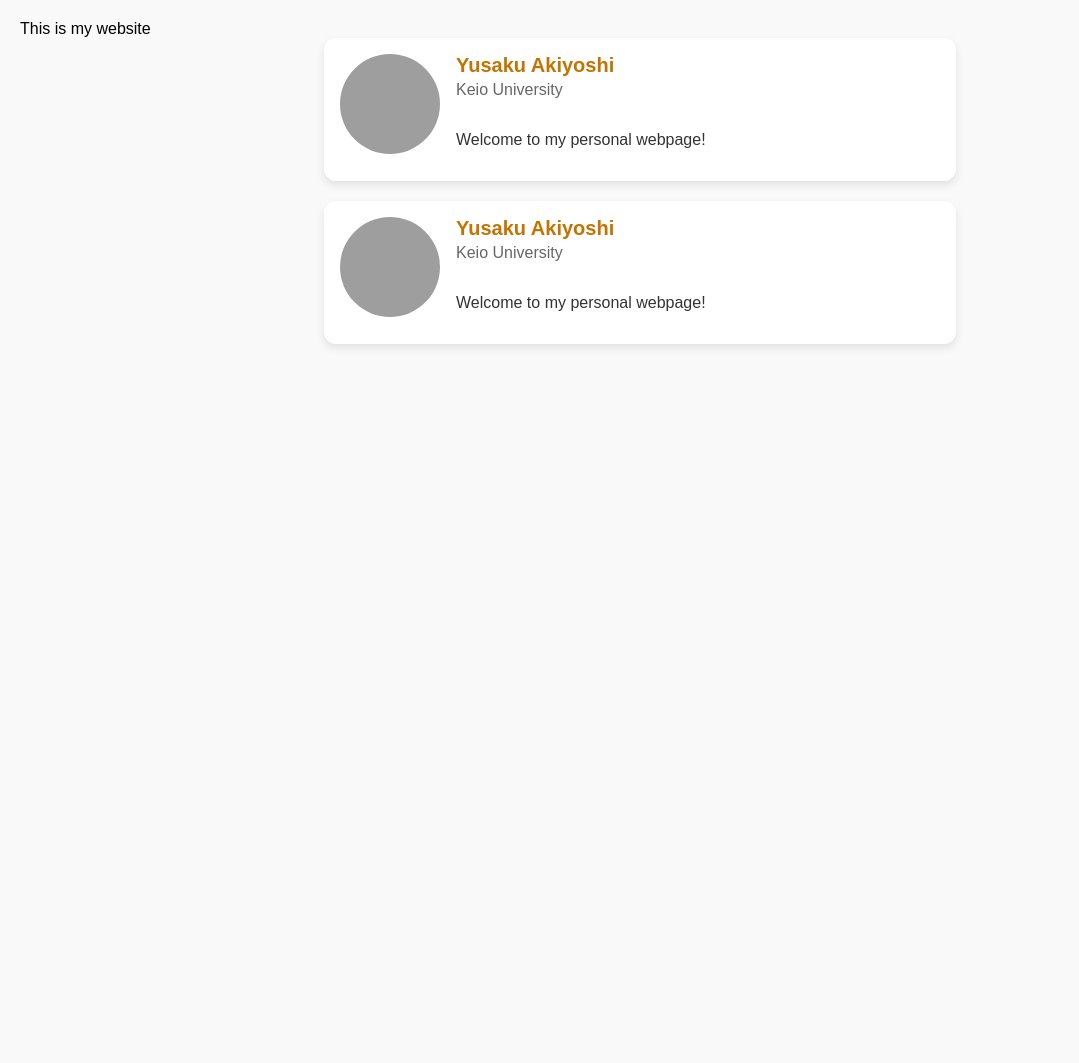
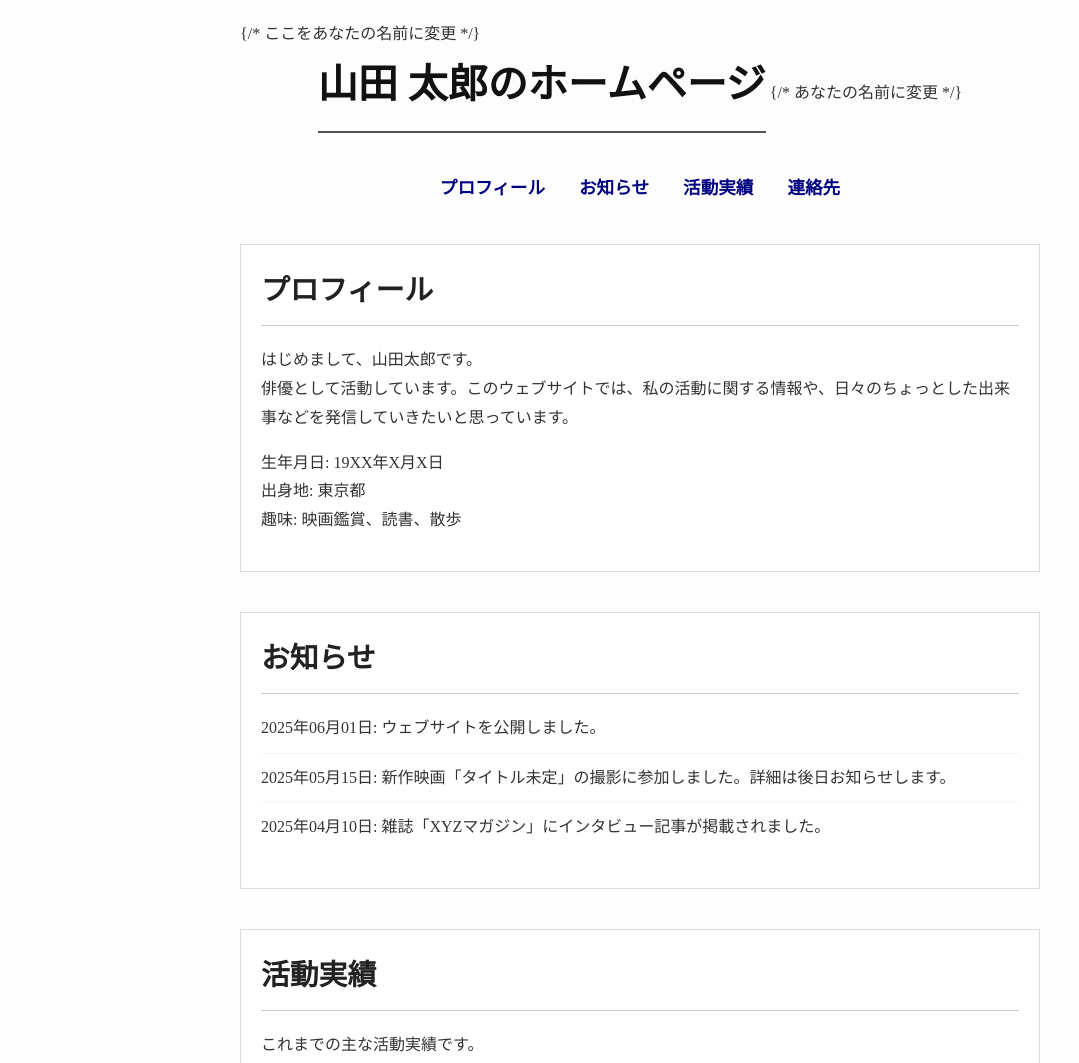
Before and after one commit to moreElf/moreElf.github.io, a plain HTML site: page index.html in a window 1280 px wide. Shown: the top 1063 px of the page, without its empty margins (0-1079 px from the left). Before the commit the page ends 800 px from the top, so only its background shows below. Drawn offline with Linux system fonts and the light colour scheme; grey boxes are pictures that could not be loaded.

Commit message:
abe index.html

```diff
--- a/index.html
+++ b/index.html
@@ -1,96 +1,183 @@
 <!DOCTYPE html>
 <html lang="ja">
 <head>
-    <meta charset="UTF-8" />
-    <title>Profile Cards</title>
+    <meta charset="UTF-8">
+    <meta name="viewport" content="width=device-width, initial-scale=1.0">
+    <title>あきよしのホームページ</title> {/* ここをあなたの名前に変更 */}
     <style>
+        /* 基本的なCSS（阿部寛さんのサイトの雰囲気に寄せるためのヒント） */
         body {
-        font-family: sans-serif;
-        background-color: #f9f9f9;
-        margin: 0;
+            font-family: "MS Mincho", "ＭＳ 明朝", "Hiragino Mincho ProN", "ヒラギノ明朝 ProN W3", serif; /* 明朝体系フォントを指定 */
+            background-color: #fdfdfd; /* 真っ白より少しだけ色味のある背景 */
+            color: #333333; /* 基本の文字色 */
+            margin: 0 auto; /* 左右中央寄せ */
             padding: 20px;
+            max-width: 800px; /* コンテンツの最大幅 */
+            line-height: 1.8; /* 行間を少し広めに */
         }
 
-      .card-list {
-        display: flex;
-        flex-direction: column;
-        gap: 20px;
-        align-items: center;
+        header {
+            text-align: center;
+            margin-bottom: 40px;
         }
 
-      .profile-card {
-        display: grid;
-        grid-template-areas:
-          "icon name"
-          "icon intro";
-        grid-template-columns: auto 1fr;
-        gap: 16px;
-        background: white;
-        border-radius: 12px;
-        box-shadow: 0 4px 8px rgba(0, 0, 0, 0.1);
-        padding: 16px;
-        max-width: 600px;
-        width: 100%;
+        header h1 {
+            font-size: 2.5em; /* タイトルの文字サイズ */
+            color: #111111; /* タイトルの色 */
+            margin: 0;
+            padding-bottom: 10px;
+            border-bottom: 2px solid #555555; /* タイトルの下線 */
+            display: inline-block; /* 下線を文字幅に合わせる */
         }
 
-      .profile-icon {
-        grid-area: icon;
-        width: 100px;
-        height: 100px;
-        border-radius: 50%;
-        object-fit: cover;
+        nav {
+            text-align: center;
+            margin-bottom: 40px;
         }
 
-      .profile-name {
-        grid-area: name;
+        nav ul {
+            list-style-type: none; /* リストの点を消す */
+            padding: 0;
+            margin: 0;
         }
 
-      .profile-name h1 {
-        margin: 0;
-        font-size: 20px;
-        color: #c47300;
+        nav ul li {
+            display: inline-block; /* 横並びにする */
+            margin: 0 15px; /* メニュー間の余白 */
         }
 
-      .profile-name p {
-        margin: 4px 0 0;
-        color: #666;
+        nav ul li a {
+            text-decoration: none; /* リンクの下線を消す */
+            color: #000080; /* リンクの色 (濃い青) */
+            font-size: 1.1em;
+            font-weight: bold;
         }
 
-      .profile-intro {
-        grid-area: intro;
-        color: #333;
+        nav ul li a:hover {
+            text-decoration: underline; /* ホバー時に下線を表示 */
         }
+
+        section {
+            margin-bottom: 40px;
+            padding: 20px;
+            background-color: #ffffff; /* セクションの背景を白に */
+            border: 1px solid #dddddd; /* セクションの境界線 */
+        }
+
+        section h2 {
+            font-size: 1.8em;
+            color: #222222;
+            border-bottom: 1px solid #cccccc;
+            padding-bottom: 8px;
+            margin-top: 0;
+            margin-bottom: 20px;
+        }
+
+        .news-list {
+            list-style-type: none;
+            padding-left: 0;
+        }
+
+        .news-list li {
+            margin-bottom: 10px;
+            border-bottom: 1px dotted #eeeeee; /* お知らせの区切り線 */
+            padding-bottom: 10px;
+        }
+        .news-list li:last-child {
+            border-bottom: none;
+        }
+
+        footer {
+            text-align: center;
+            margin-top: 50px;
+            padding-top: 20px;
+            border-top: 1px solid #cccccc;
+            font-size: 0.9em;
+            color: #666666;
+        }
+
+        /* 画像を表示する場合の簡単なスタイル例 */
+        .profile-image {
+            display: block; /* 中央寄せのため */
+            margin: 20px auto; /* 上下左右に余白、中央寄せ */
+            max-width: 200px; /* 画像の最大幅 */
+            height: auto; /* 高さは自動調整 */
+            border: 3px solid #cccccc; /* 画像の枠線 */
+        }
+
     </style>
 </head>
 <body>
-    <div>This is my website</div>
 
-    <section class="card-list">
-      <article class="profile-card">
-        <img
-          src="https://prog-8.com/images/sass/wanko.svg"
-          alt="Profile Icon"
-          class="profile-icon"
-        />
-        <div class="profile-name">
-          <h1>Yusaku Akiyoshi</h1>
-          <p>Keio University</p>
-        </div>
-        <p class="profile-intro">Welcome to my personal webpage!</p>
-      </article>
+    <header>
+        <h1>山田 太郎のホームページ</h1> {/* あなたの名前に変更 */}
+    </header>
 
-      <article class="profile-card">
-        <img
-          src="https://prog-8.com/images/sass/wanko.svg"
-          alt="Profile Icon"
-          class="profile-icon"
-        />
-        <div class="profile-name">
-          <h1>Yusaku Akiyoshi</h1>
-          <p>Keio University</p>
-        </div>
-        <p class="profile-intro">Welcome to my personal webpage!</p>
-      </article>
+    <nav>
+        <ul>
+            <li><a href="#profile">プロフィール</a></li>
+            <li><a href="#news">お知らせ</a></li>
+            <li><a href="#works">活動実績</a></li>
+            <li><a href="#contact">連絡先</a></li>
+        </ul>
+    </nav>
+
+    <main>
+        <section id="profile">
+            <h2>プロフィール</h2>
+            <p>
+                はじめまして、山田太郎です。<br>
+                俳優として活動しています。このウェブサイトでは、私の活動に関する情報や、日々のちょっとした出来事などを発信していきたいと思っています。
+            </p>
+            <p>
+                生年月日: 19XX年X月X日<br>
+                出身地: 東京都<br>
+                趣味: 映画鑑賞、読書、散歩
+            </p>
         </section>
+
+        <section id="news">
+            <h2>お知らせ</h2>
+            <ul class="news-list">
+                <li>2025年06月01日: ウェブサイトを公開しました。</li>
+                <li>2025年05月15日: 新作映画「タイトル未定」の撮影に参加しました。詳細は後日お知らせします。</li>
+                <li>2025年04月10日: 雑誌「XYZマガジン」にインタビュー記事が掲載されました。</li>
+            </ul>
+        </section>
+
+        <section id="works">
+            <h2>活動実績</h2>
+            <p>これまでの主な活動実績です。</p>
+            <h3>映画</h3>
+            <ul>
+                <li>「〇〇の冒険」(2024年) - 主人公の友人役</li>
+                <li>「△△の街角で」(2023年) - カフェのマスター役</li>
+            </ul>
+            <h3>ドラマ</h3>
+            <ul>
+                <li>「連続ドラマ小説 □□□□」(2022年) - 第10話ゲスト出演</li>
+            </ul>
+            <h3>舞台</h3>
+            <ul>
+                <li>「◇◇◇◇」(2021年) - アンサンブル</li>
+            </ul>
+        </section>
+
+        <section id="contact">
+            <h2>連絡先</h2>
+            <p>お仕事のご依頼、お問い合わせは下記メールアドレスまでお願いいたします。</p>
+            <p>Email: your.email@example.com</p>
+            <p>
+                SNSもやっています。<br>
+                X (旧Twitter): <a href="https://twitter.com/your_account" target="_blank">@your_account</a><br>
+                Instagram: <a href="https://instagram.com/your_account" target="_blank">@your_account</a>
+            </p>
+        </section>
+    </main>
+
+    <footer>
+        <p>&copy; 2025 山田 太郎. All Rights Reserved.</p> {/* あなたの名前に変更 */}
+    </footer>
+
 </body>
 </html>
```
Lines whose indentation alone changed are shown as unchanged.
